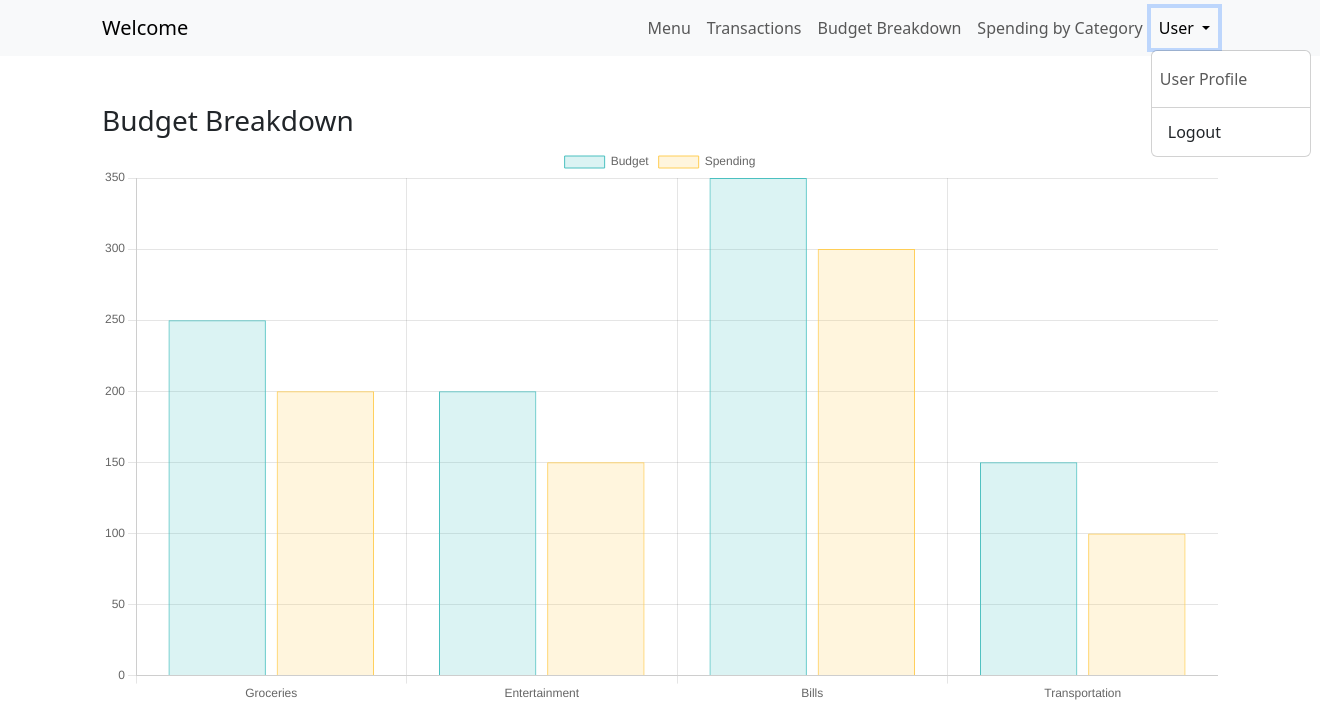
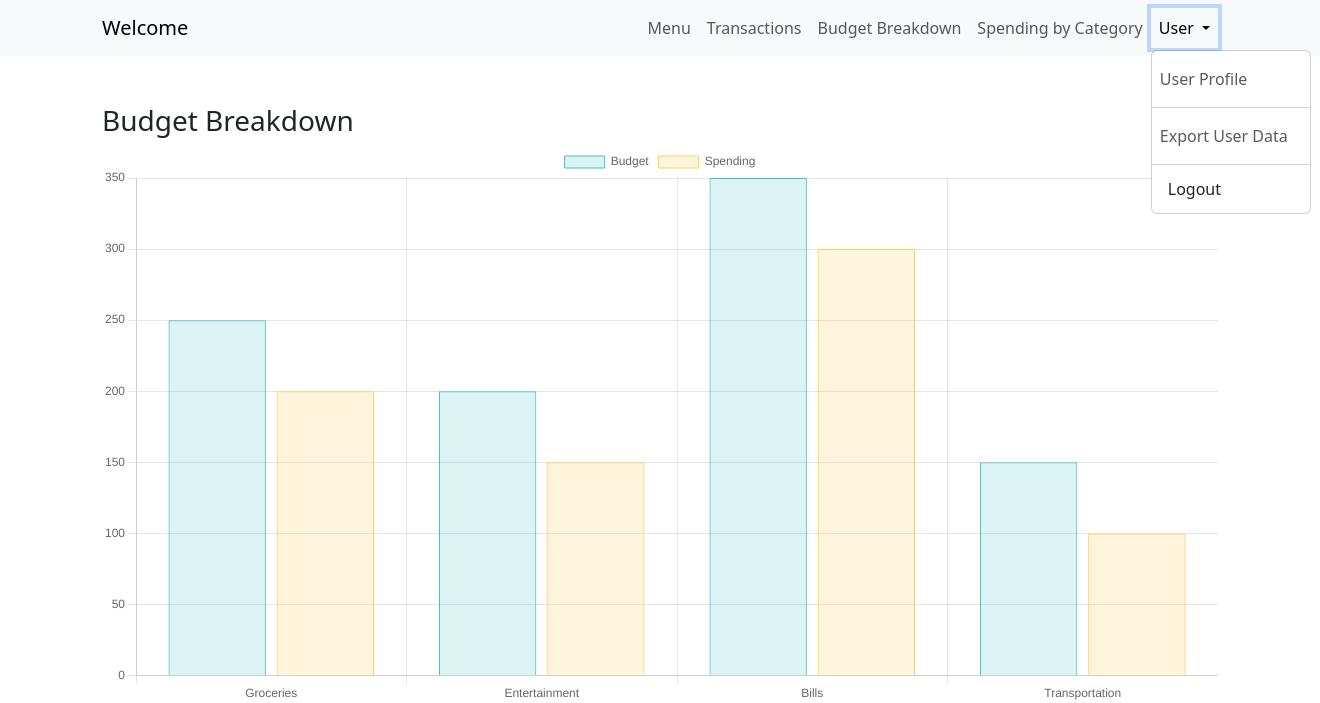
Before and after one commit to iorlovic/Credit-Card-Management, a Flask app: page /budget_breakdown in a window 1320 px wide, after a click on "User". Shown: the top 703 px of the page. Run offline with Flask 3, Linux system fonts and the light colour scheme; the visitor is signed in with stand-in values (Sample User, id 1).

Commit message:
export user data added

```diff
--- a/workingUi/templates/navbar.html
+++ b/workingUi/templates/navbar.html
@@ -21,6 +21,8 @@
                 <ul class="dropdown-menu" aria-labelledby="navbarDropdown">
                     <a class="nav-link" href="{{ url_for('profile') }}">User Profile</a>
                     <li><hr class="dropdown-divider"></li>
+                    <a class="nav-link" href="{{ url_for('profile') }}">Export User Data</a>
+                    <li><hr class="dropdown-divider"></li>
                     <li><a class="dropdown-item" href="{{ url_for('logout') }}">Logout</a></li>
                 </ul>
             </li>
```
